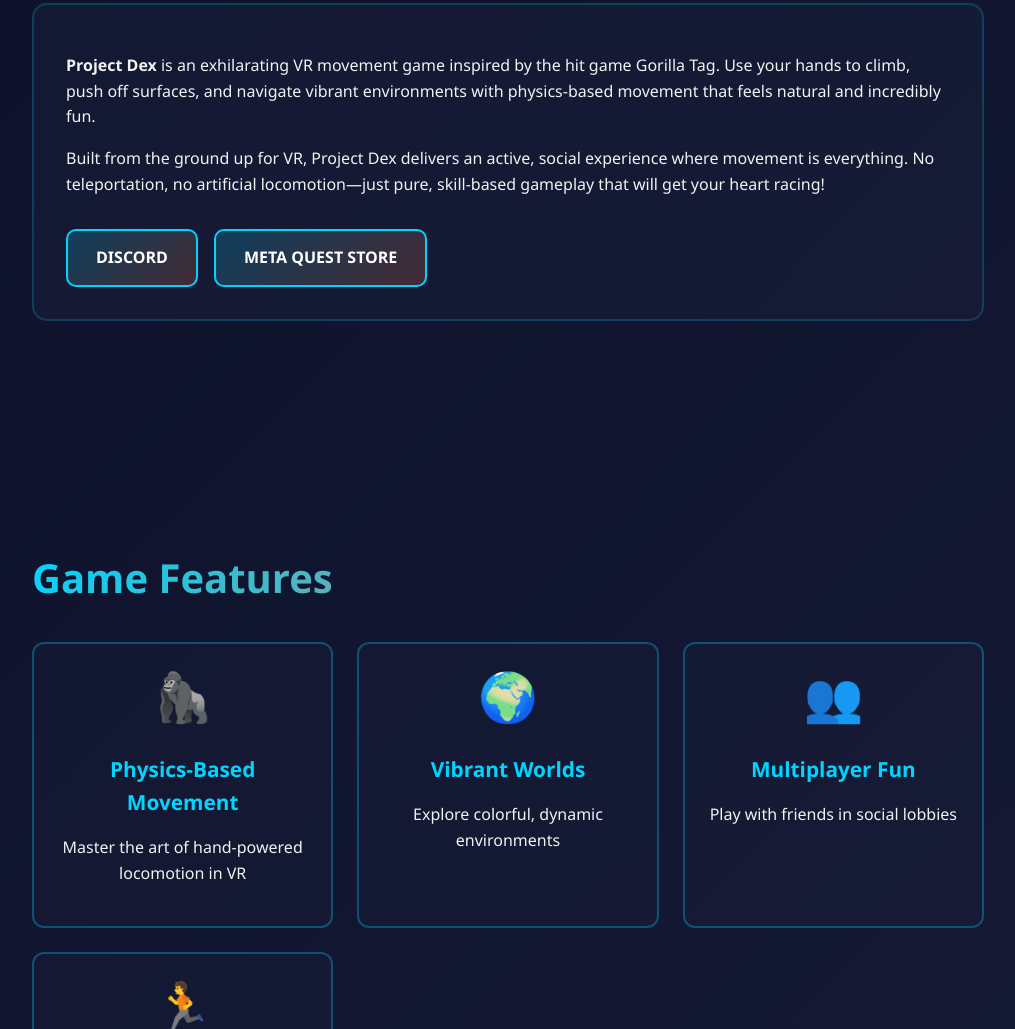
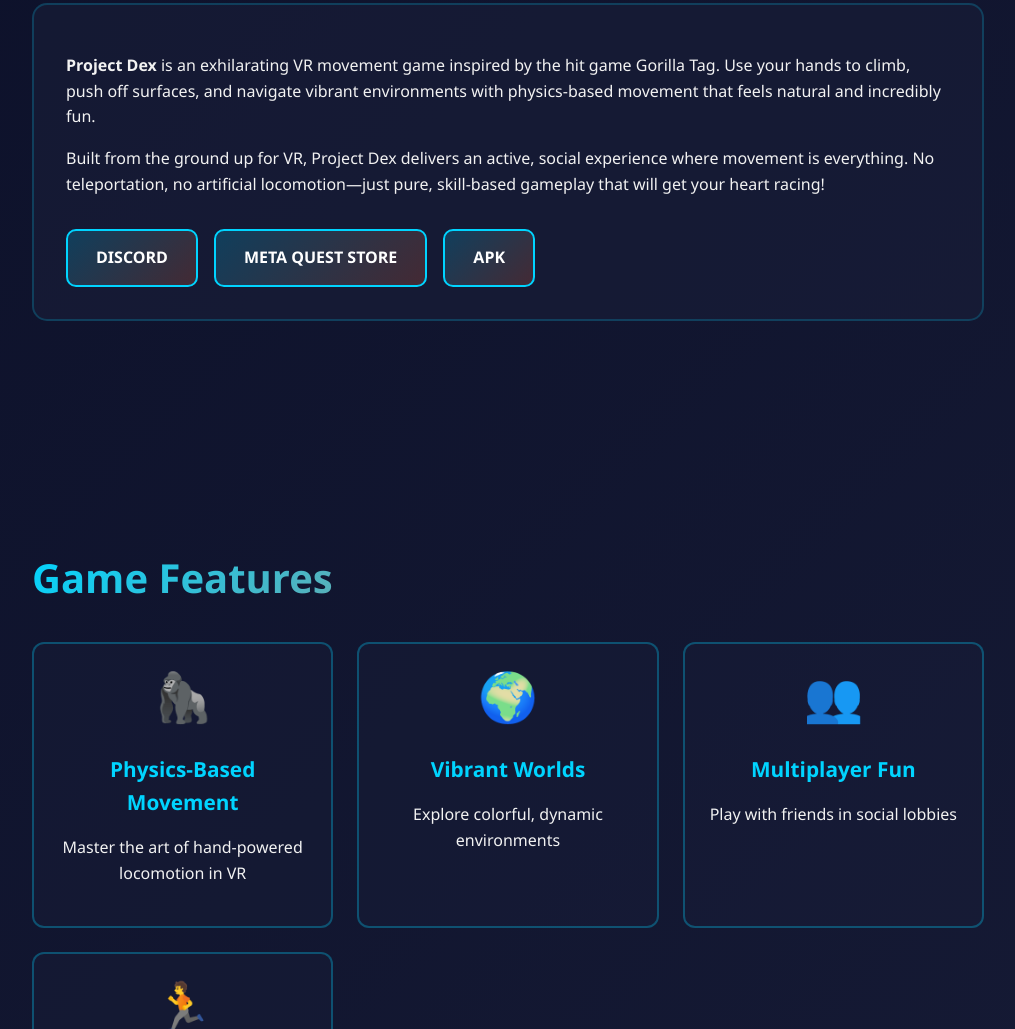
Before and after one commit to blan3bo1/ProjectDex, a plain HTML site: page index.html in a window 1280 px wide. Shown: the part 998-2027 px from the top of the page, without its empty margins (132-1147 px from the left). Drawn offline with Linux system fonts and the light colour scheme.

Commit message:
Update favicon and add APK download link

```diff
--- a/index.html
+++ b/index.html
@@ -4,7 +4,7 @@
   <meta charset="UTF-8" />
   <meta name="viewport" content="width=device-width, initial-scale=1.0" />
   <title>Project Dex – Official Game Website</title>
-    <link rel="icon" type="image/jpeg" href="https://i.imgur.com/UJpe8gX.png">
+    <link rel="icon" type="image/jpeg" href="https://cdn.discordapp.com/icons/1455149535335809153/7487decd74e36b644751fedbaf82debd.webp?size=1024g">
   <meta name="description" content="Project Dex is an exciting VR movement game. Climb, jump, and swing your way to victory!" />
   <style>
     :root {
@@ -266,6 +266,7 @@
     <div style="margin-top:2rem; display:flex; gap:1rem; flex-wrap:wrap;">
       <a class="download-btn" href="https://discord.gg/MBeQJ9XZVW" target="_blank" rel="noopener">Discord</a>
       <a class="download-btn" href="#">Meta Quest Store</a>
+      <a class="download-btn" href="https://f005.backblazeb2.com/file/blankboii-files/project+dex+v3.apk" target="_blank" rel="noopener">APK</a>
     </div>
   </div>
 </section>
```
